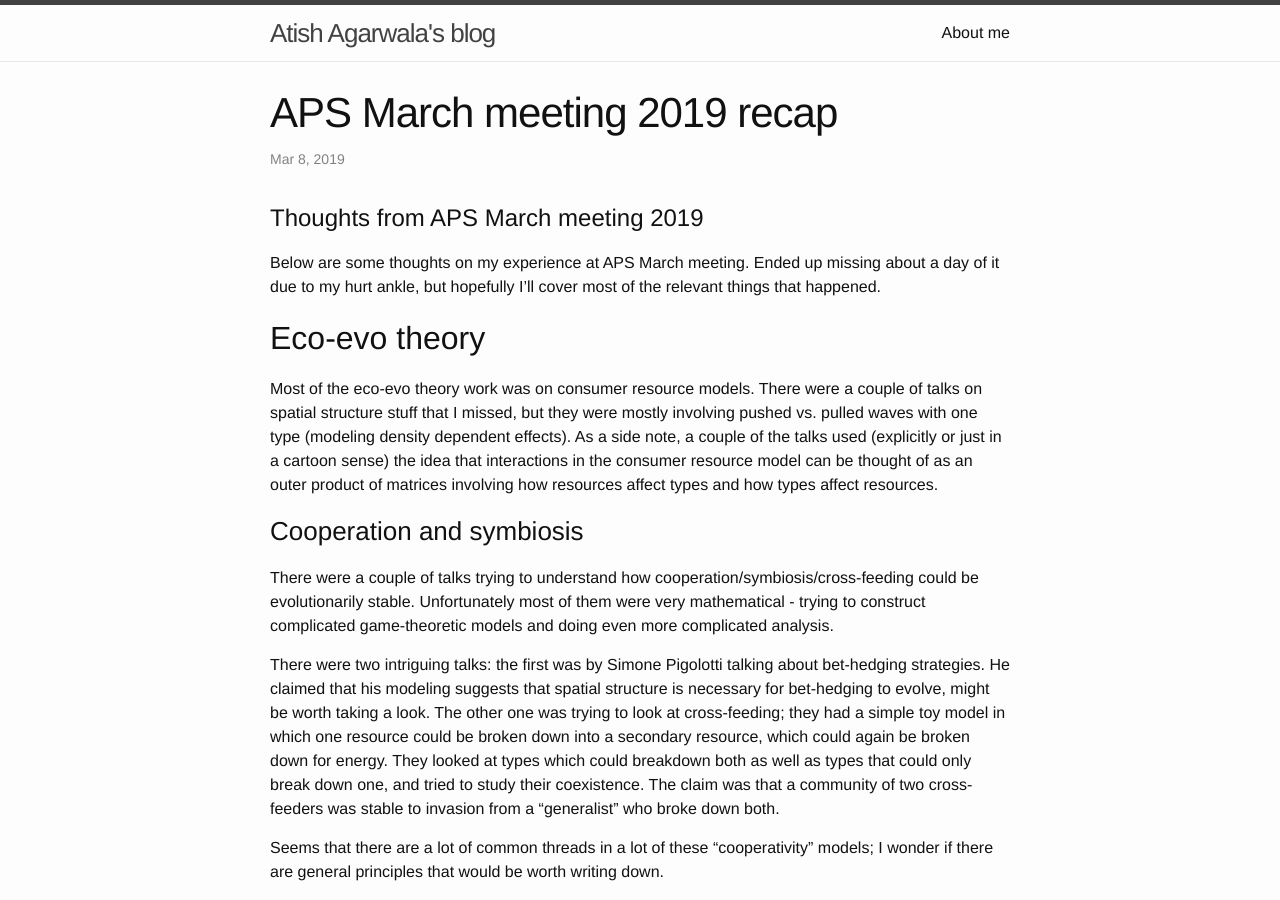
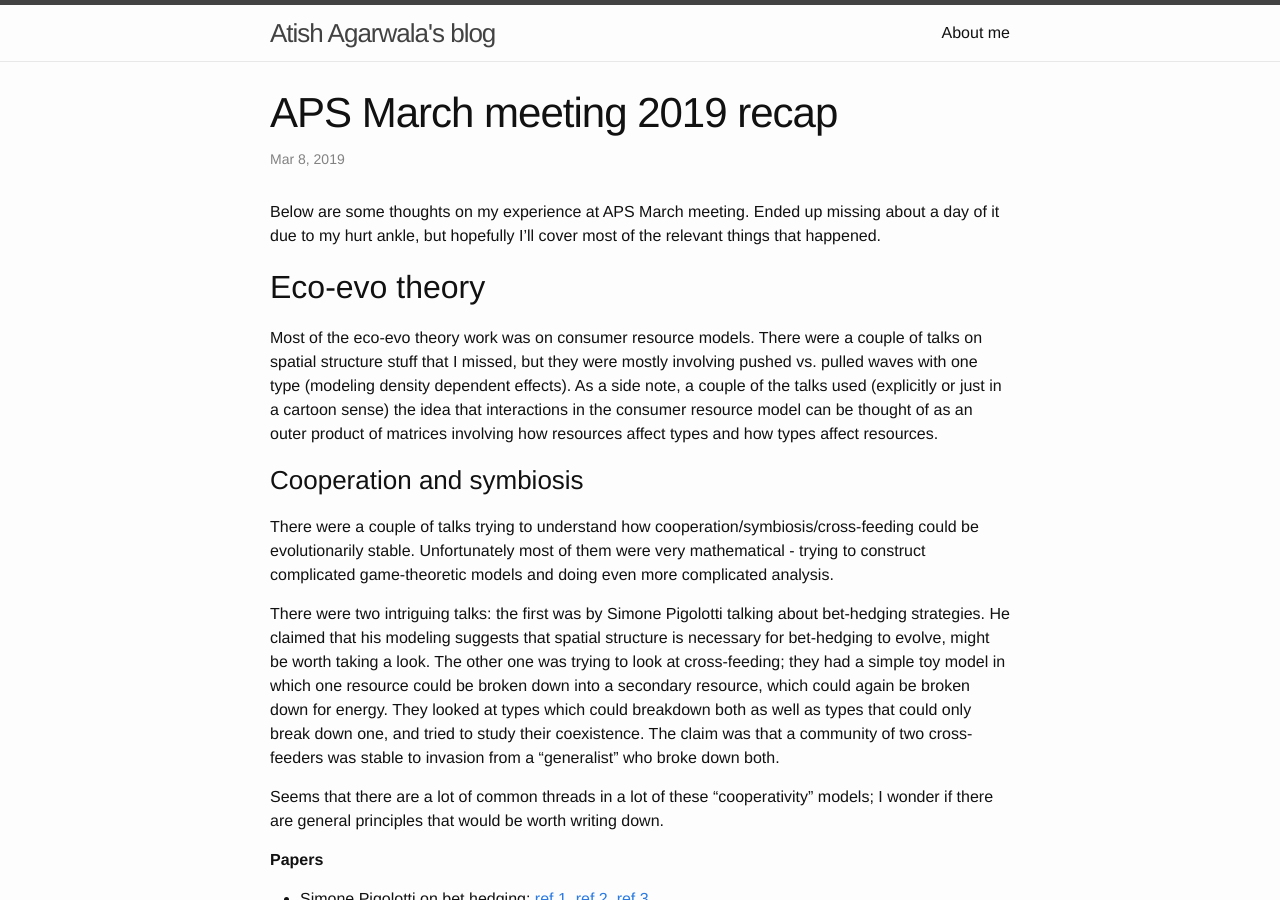
Before and after one commit to atishagarwala/atishagarwala.github.io, a Jekyll site: the page built from _posts/2019-03-08-APS-March-meeting-recap.markdown, in a window 1280 px wide and 900 px high. Built offline with Jekyll 4.4.1, drawn with Linux system fonts in a browser that asks for light colours; formulas are drawn with MathJax 3; comment, search, counter and statistics services are not loaded.

Commit message:
Update 2019-03-08-APS-March-meeting-recap.markdown

```diff
--- a/_posts/2019-03-08-APS-March-meeting-recap.markdown
+++ b/_posts/2019-03-08-APS-March-meeting-recap.markdown
@@ -5,8 +5,6 @@ date:   2019-03-08
 tags: [APS,eco-evo]
 comments: true
 ---
-
-# Thoughts from APS March meeting 2019
 
 Below are some thoughts on my experience at APS March meeting. Ended up missing about a day of it due to my
 hurt ankle, but hopefully I'll cover most of the relevant things that happened.
```
